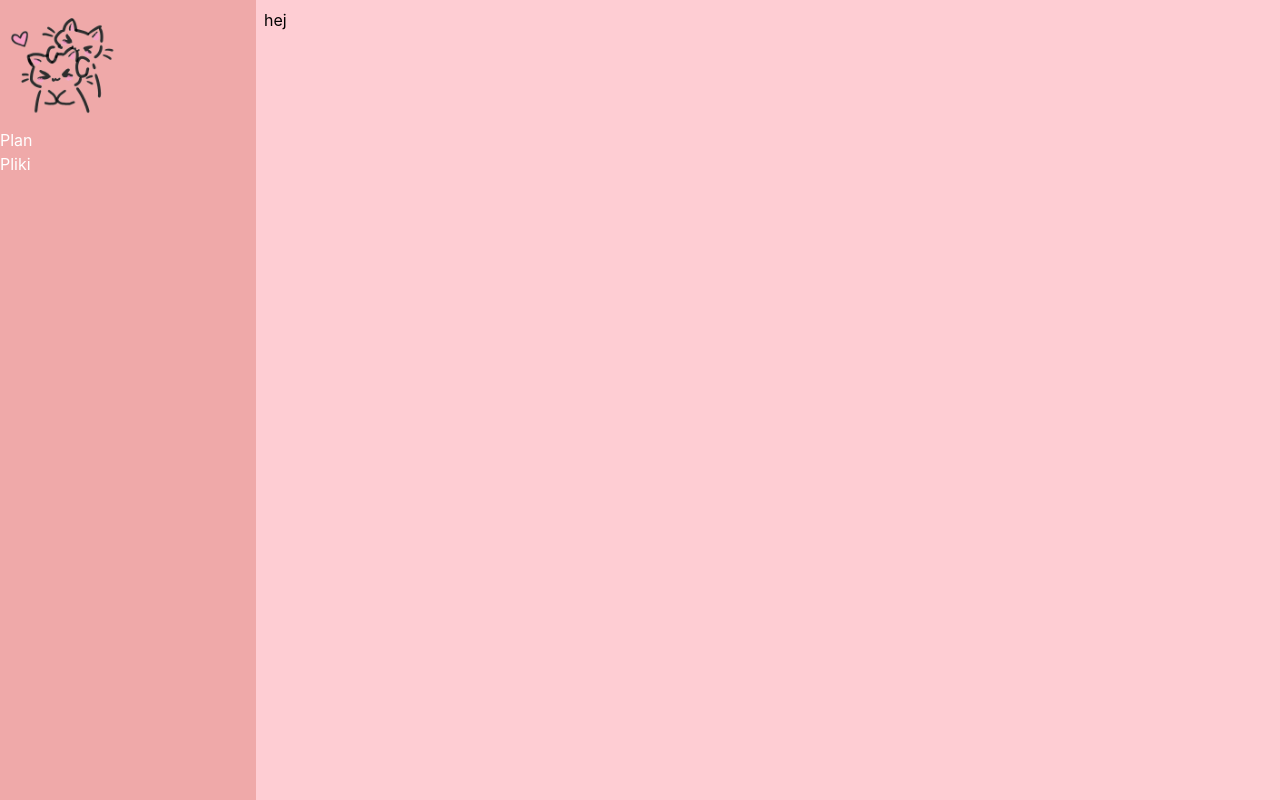
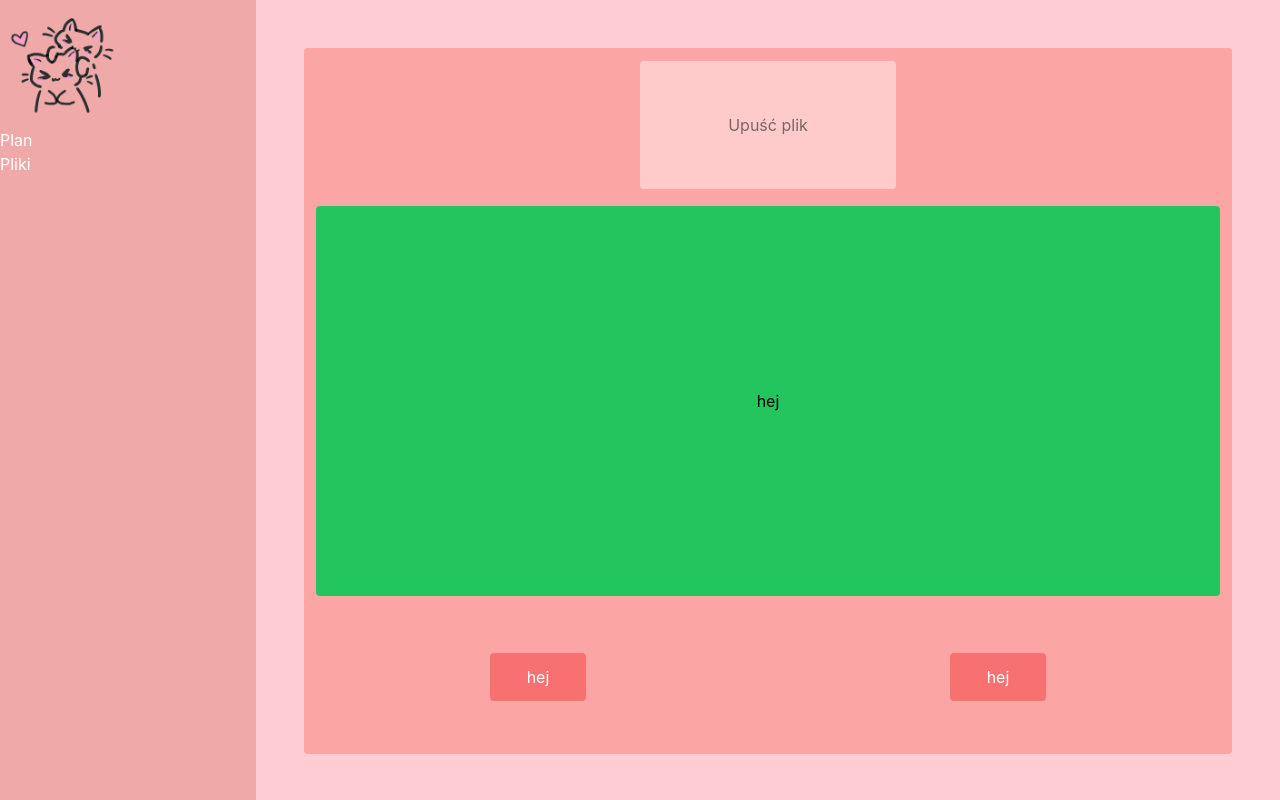
Before and after one commit to misza13579/strona_myzia, a React (Create React App) app: page /pliki in a window 1280 px wide. Built offline with nearby package versions, Linux system fonts and the light colour scheme.

Commit message:
dostosowanie wyglądu plików

```diff
--- a/src/App.js
+++ b/src/App.js
@@ -11,11 +11,11 @@ const Mainpage = () => {
   const days = Array.from({length}, (_, index) => index + 1);
   return (
     <Router>
-    <div className="flex ">
+    <div className="flex">
       <div className="fixed">
         <Sidebar />
       </div>
-      <div className="flex-1 ml-64 min-h-screen bg-rose-200 p-2">
+      <div className="flex-1 ml-64 h-screen bg-rose-200 p-2">
         <Routes>
         <Route path="/days" element={<Days days={days} />} />
         <Route path="/pliki" element={<Pliki/>}/>
--- a/src/components/pliki.js
+++ b/src/components/pliki.js
@@ -1,8 +1,31 @@
-import React, { useEffect, useState } from "react";
+import React from "react";
 
 const Pliki = () => {
-    return(
-        <p>hej</p>
-    )
+    return (
+        <div className="grid grid-cols-2 gap-3 grid-rows-[1fr_3fr_1fr] h-[90%] gap-4 justify-center rounded m-10 p-3 bg-red-300">
+            <div className="flex items-center justify-center col-span-2">
+            <div className="bg-red-200 h-32 w-64 rounded flex items-center justify-center col-span-2">
+                <p className="opacity-50">Upuść plik</p>
+            </div>
+            </div>
+
+            <div className="bg-green-500 h-full w-full rounded flex items-center justify-center col-span-2">
+                hej
+            </div>
+            <div className="flex items-center justify-center">
+            <button className="bg-red-400 text-white rounded  h-12 w-24 ">
+                hej
+            </button>
+            </div>
+
+            <div className="flex items-center justify-center">
+            <button className="bg-red-400 text-white rounded  h-12 w-24 ">
+                hej
+            </button>
+            </div>
+
+        </div>
+    );
 }
+
 export default Pliki;
```
